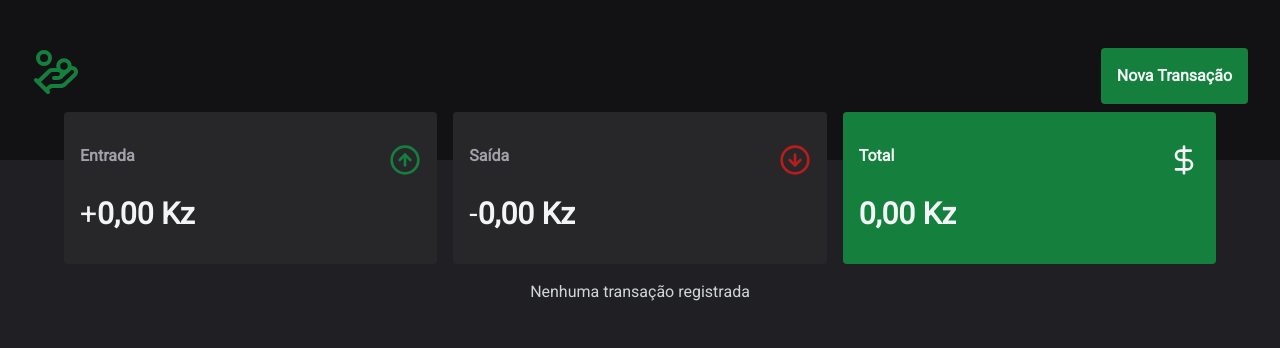
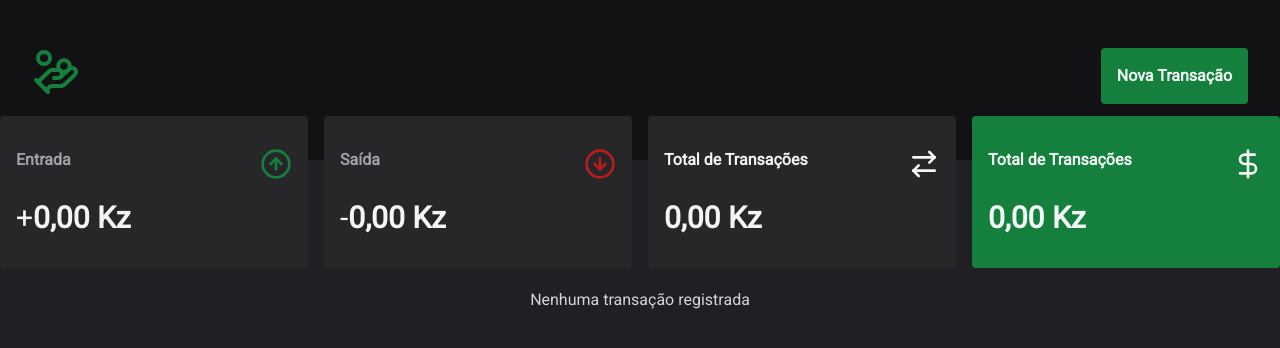
Before and after one commit to Amiltonxavier/dt-money, a React (Vite) app: page / in a window 1280 px wide. Shown: the top 348 px of the page. Built offline with nearby package versions, Linux system fonts and the light colour scheme.

Commit message:
if applied will show new card with total

```diff
--- a/src/App.tsx
+++ b/src/App.tsx
@@ -1,4 +1,5 @@
 import {
+  ArrowRightLeft,
   CircleArrowDown,
   CircleArrowUp,
   DollarSign,
@@ -16,8 +17,12 @@ import { DialogDetails } from "./components/Dialog/details";
 import { TranstiontypeBadge } from "./components/ui/transtion-type";
 import { Search } from "./components/Search";
 import { IncomingOutComingBadge } from "./components/ui/incoming-outcoming";
+import { Storage } from "./store";
 function App() {
-  const [transation, setTransation] = useState<Transation[]>([]);
+  const [transation, setTransation] = useState<Transation[]>(() => {
+    const storedTransactions = Storage.get()
+    return storedTransactions
+  });
   const [isModalOpen, setIsModalOpen] = useState(false);
   const [search, setSearct] = useState('')
   const [isDetailsModalOpen, setIsDetailsModalOpen] = useState(false);
@@ -33,6 +38,7 @@ function App() {
 
   function onCreateTransation(newTransations: Transation) {
     setTransation((prev) => [...prev, newTransations]);
+    Storage.save(newTransations)
     onClose();
   }
   function onSearch(e: ChangeEvent<HTMLInputElement>) {
@@ -55,10 +61,20 @@ function App() {
     setSelectItem(id)
   }
 
+  function total() {
+    const inComing = filterData.filter((item) => item.transationType.toLowerCase().includes(TransationType.inComing.toLowerCase()))
+      .reduce((total, item) => total + item.amount, 0)
+
+      const outComing = filterData.filter((item) => item.transationType.toLowerCase().includes(TransationType.outComing.toLowerCase()))
+      .reduce((total, item) => total + item.amount, 0)
+
+      return convertAmountToCurrency(inComing - outComing)
+  }
+
   return (
     <main className="mx-auto min-h-screen max-w-[1600px] w-full flex flex-col gap-4">
-      <div className="max-h-full overflow-hidden">
-        <div className="flex flex-col gap-4 max-w-full">
+      <div className="max-h-full overflow-hidden ">
+        <div className="flex flex-col gap-5 max-w-full">
           <section className="bg-gray-121214 h-40 px-8 w-full flex justify-between py-12">
             <span>
               <HandCoins className="size-12 text-green-700" />
@@ -71,9 +87,9 @@ function App() {
               Nova Transação
             </button>
           </section>
-          <section className="max-w-6xl mx-auto w-full">
+          <section className="max-w-7xl mx-auto w-full">
             <div className="w-full -mt-16">
-              <div className="grid sm:grid-cols-3 gap-4">
+              <div className="grid sm:grid-cols-4 gap-4">
                 <Card.Root>
                   <Card.Wrapper>
                     <Card.Content title="Entrada" amount={findTotal(TransationType.inComing)} signal="+" />
@@ -86,9 +102,15 @@ function App() {
                   </Card.Wrapper>
                   <Card.Icon icon={CircleArrowDown} className="text-red-700" />
                 </Card.Root>
+                <Card.Root>
+                  <Card.Wrapper>
+                    <Card.Content title={"Total de Transações"} amount={findTotal()} className="text-gray-100" />
+                  </Card.Wrapper>
+                  <Card.Icon icon={ArrowRightLeft} className="text-zinc-100" />
+                </Card.Root>
                 <Card.Root className="bg-green-700">
                   <Card.Wrapper>
-                    <Card.Content title={"Total"} amount={findTotal()} className="text-gray-100" />
+                    <Card.Content title={"Total de Transações"} amount={total()} className="text-gray-100" />
                   </Card.Wrapper>
                   <Card.Icon icon={DollarSign} className="text-zinc-100" />
                 </Card.Root>
@@ -98,7 +120,7 @@ function App() {
           {
             transation.length === 0 ? <p className="text-center text-gray-300">Nenhuma transação registrada</p>
               :
-              <section className="max-w-6xl mx-auto w-full">
+              <section className="max-w-7xl mx-auto w-full px-4 sm:px-0">
                 <div className="flex flex-col gap-4 space-y-4">
                   <h4 className="text-lg">Transações</h4>
                   <div className="mt-2">
--- a/src/components/Details/index.tsx
+++ b/src/components/Details/index.tsx
@@ -1,5 +1,4 @@
-import React from 'react'
-import { Dialog } from '../Dialog'
+/* import { Dialog } from '../Dialog'
 
 type DetailsProps = {
     isOpen: boolean,
@@ -21,3 +20,4 @@ export  function Details({isOpen, onClose}: DetailsProps) {
     </Dialog>
   )
 }
+ */
--- a/src/components/Dialog/createTransation/index.tsx
+++ b/src/components/Dialog/createTransation/index.tsx
@@ -7,6 +7,7 @@ import * as Input from "../../form/Input";
 import * as Select from "../../form/Select";
 import { Root } from "../../form/Root";
 import { Label } from "../../form/Label";
+
 
 
 type DialogTaskProps = {
--- a/src/constants/index.ts
+++ b/src/constants/index.ts
@@ -1,22 +1,75 @@
 const CATEGORY = [
     {
         id: 1,
+        name: "Caixão"
+    },
+    {
+        id: 2,
+        name: "Carro Fúnebre"
+    },
+    {
+        id: 3,
+        name: "Carvão"
+    },
+    {
+        id: 4,
         name: "Alimentação"
     },
     {
-        id:2,
-        name: "Salário"
+        id: 5,
+        name: "Transporte"
     },
     {
-        id: 3,
-        name: "Pagamento de conta"
+        id: 6,
+        name: "Alojamento para Familiares"
     },
     {
-        id: 5,
+        id: 7,
+        name: "Bebidas"
+    },
+    {
+        id: 8,
+        name: "Materiais de Cozinha"
+    },
+    {
+        id: 9,
+        name: "Contribuição"
+    },
+    {
+        id: 14,
+        name: "Materiais de Limpeza"
+    },
+    {
+        id: 17,
+        name: "Taxas de Enterro ou Cemitérios"
+    },
+    {
+        id: 18,
+        name: "Cadeiras e Mesas"
+    },
+    {
+        id: 19,
+        name: "Tendas ou Toldos"
+    },
+    {
+        id: 20,
+        name: "Gerador ou Eletricidade"
+    },
+    {
+        id: 21,
+        name: "Documentação e Certificados"
+    },
+
+    {
+        id: 23,
+        name: "Papelaria"
+    },
+    {
+        id: 10,
         name: "Outros"
-    }
-]
+    },
+];
 
 export const CONSTANTS = {
-CATEGORY
-}
+    CATEGORY
+};
--- /dev/null
+++ b/src/store/index.ts
@@ -0,0 +1,29 @@
+import { Transation } from "../type";
+
+
+export class Storage {
+    private static key = "transition.key";
+
+    static save(value: Transation) {
+        try {
+
+            const existingTransactions = this.get();
+            const updatedTransactions = [...existingTransactions, value];
+
+            const stringValue = JSON.stringify(updatedTransactions);
+            localStorage.setItem(this.key, stringValue);
+        } catch (error) {
+            console.error('Erro ao salvar no localStorage:', error);
+        }
+    }
+
+    static get(): Transation[]  {
+        try {
+            const storedValue = localStorage.getItem(this.key);
+            return storedValue ? JSON.parse(storedValue) : [];
+        } catch (error) {
+            console.error('Erro ao recuperar do localStorage:', error);
+            return [];
+        }
+    }
+}
```
